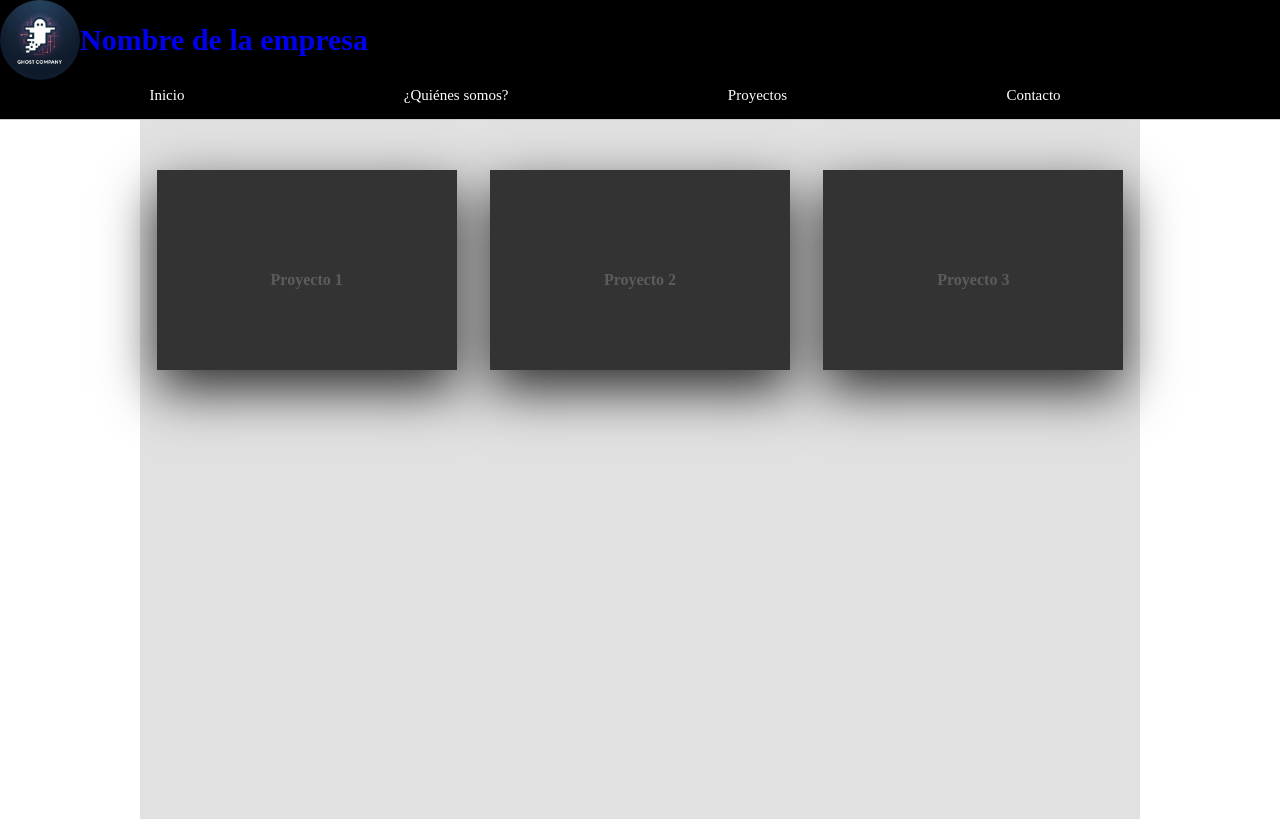
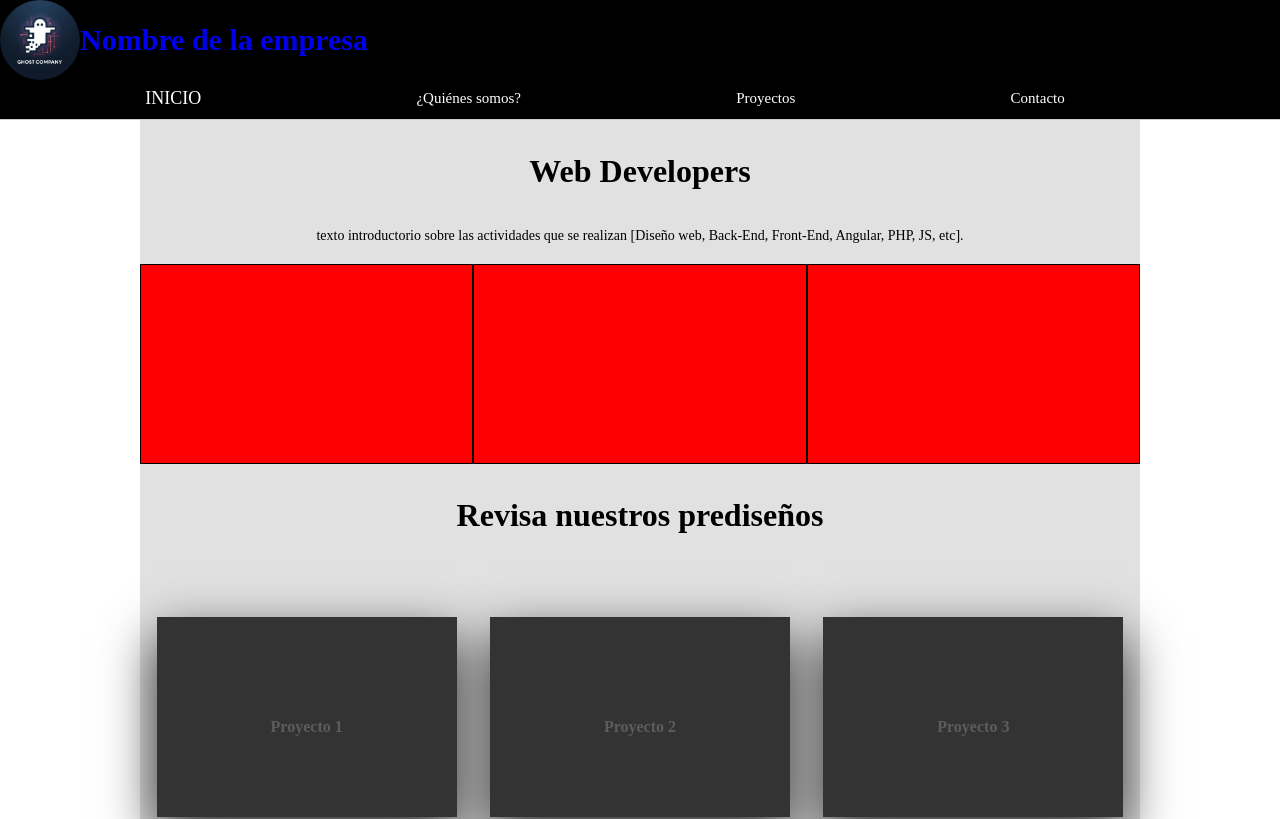
Before and after one commit to EliasMaldonadoMorelos/portafolio, an Angular app in the folder portafolio/: page /principal in a window 1280 px wide. Shown: the top 819 px of the page. Built offline with nearby package versions, Linux system fonts and the light colour scheme.

Commit message:
principal new components

```diff
--- a/portafolio/src/app/banner/banner.component.css
+++ b/portafolio/src/app/banner/banner.component.css
@@ -17,6 +17,7 @@
 .navbar ul li a {
     text-decoration: none;
     color: var(--blanco);
+    cursor: pointer;
 }
 @media (min-width:768px){
     .menu li {
--- a/portafolio/src/app/banner/banner.component.html
+++ b/portafolio/src/app/banner/banner.component.html
@@ -9,10 +9,10 @@
                     </a>
                 </div>
                 <ul class="menu">
-                    <li><a routerLink="/principal">Inicio</a></li>
-                    <li><a routerLink="/Quienes-Somos">¿Quiénes somos?</a></li>
-                    <li><a routerLink="/proyectos">Proyectos</a></li>
-                    <li><a routerLink="/contacto">Contacto</a></li>
+                    <li routerLinkActive ="active"><a routerLink="/principal">Inicio</a></li>
+                    <li routerLinkActive ="active"><a routerLink="/Quienes-Somos">¿Quiénes somos?</a></li>
+                    <li routerLinkActive ="active"><a routerLink="/proyectos">Proyectos</a></li>
+                    <li routerLinkActive ="active"><a routerLink="/contacto">Contacto</a></li>
                 </ul>
             </nav>
 
--- a/portafolio/src/app/footer/footer.component.css
+++ b/portafolio/src/app/footer/footer.component.css
@@ -11,4 +11,5 @@
 }
 .links li a, .Faqs li a{
     color: var(--blanco);
+    cursor: pointer;
 }
--- a/portafolio/src/app/principal/principal.component.css
+++ b/portafolio/src/app/principal/principal.component.css
@@ -3,19 +3,31 @@
     display: grid;
     justify-items: center;
     top: 5rem;
-    height: 0;
+    height: 45rem;
     row-gap: 1rem;
+}
+.container__cont span p{
+    font-size: 1.4rem;
 }
 .proyecto2{
     display: none;
 }
-
-  @media (min-width:768px){
+.container__first{
+    display: grid;
+}
+.container__first .article{
+    background-color: red;
+    border: 1px solid #000;
+}
+@media (min-width:768px){
     .container{
         width: 100rem;
         grid-template-columns: repeat(3,1fr);
     }
-    .container .article .proyecto.proyecto2{
+    .container__first{
+        grid-template-columns: repeat(3,1fr);
+    }
+    .article .proyecto.proyecto2{
         position: relative;
         background: var(--blanco);
         display: flex;
@@ -27,18 +39,18 @@
         transform: translateY(-20rem);
     }
 
-    .container .article:hover .proyecto.proyecto2{
+    .article:hover .proyecto.proyecto2{
         transform: translateY(0);
     }
 
-    .container .article .proyecto.proyecto2 .proyecto__contenido p, a{
+    .article .proyecto.proyecto2 .proyecto__contenido p, a{
         font-size: 1.2rem;
         margin: 0 ;
         padding: 0;
         color:var(--gris-oscuro);
     }
 
-    .container .article .proyecto.proyecto2 .proyecto__contenido a{
+    .article .proyecto.proyecto2 .proyecto__contenido a{
         text-decoration:none;
         color: var(--negro);
         box-sizing: border-box;
@@ -48,27 +60,27 @@
         display: inline-block;
     }
 
-    .container .article .proyecto.proyecto2 .proyecto__contenido a:hover{
+    .article .proyecto.proyecto2 .proyecto__contenido a:hover{
         background: var(--gris-oscuro) ;
         color: var(--blanco);
         box-shadow: inset 0px 0px 1rem rgba(0,0,0,0.5);
     }
-    .container .article .proyecto.proyecto1{
+    .article .proyecto.proyecto1{
         transform: translateY(0rem);
     }
-  }
-.container .article{
+}
+.article{
     position: relative;
     height: 20rem;
 }
 
-.container .article .proyecto{
+.article .proyecto{
     width:30rem;
     height: 20rem;
     transition:.4s;
 }
 
-.container .article .proyecto.proyecto1{
+.article .proyecto.proyecto1{
     position: relative;
     background: var(--gris-oscuro);
     display: flex;
@@ -78,7 +90,7 @@
     z-index: 1;
 }
 
-.container .article:hover .proyecto.proyecto1{
+.article:hover .proyecto.proyecto1{
     transform: translateY(0);
     box-shadow:
     inset 0 0 6rem var(--blanco),
@@ -91,29 +103,29 @@
     10px 0 8rem var(--celeste-pastel);
 }
 
-.container .article .proyecto.proyecto1 .proyecto__contenido{
+.article .proyecto.proyecto1 .proyecto__contenido{
     opacity: .2;
     transition:  0.5s;
     text-align: center;
 }
 
-.container .article:hover .proyecto.proyecto1 .proyecto__contenido{
+.article:hover .proyecto.proyecto1 .proyecto__contenido{
     opacity: 1;
 }
 
-.container .article .proyecto.proyecto1 .proyecto__contenido i{
+.article .proyecto.proyecto1 .proyecto__contenido i{
     font-size: 1rem;
     color: var(--blanco);
     display: inline-block;
 
 }
 
-.container .article .proyecto.proyecto1 .proyecto__contenido h3{
+.article .proyecto.proyecto1 .proyecto__contenido h3{
     font-size: 1.6rem;
     color: var(--blanco);
     text-align: center;
 }
 
-.container .article .proyecto.proyecto1 .proyecto__contenido a{
+.article .proyecto.proyecto1 .proyecto__contenido a{
     transition: .5s;
 }
--- a/portafolio/src/app/principal/principal.component.html
+++ b/portafolio/src/app/principal/principal.component.html
@@ -1,7 +1,17 @@
 <script src="https://kit.fontawesome.com/95a02bd20d.js"></script>
 
 <main class="container__main">
+   <h3 class="text-center">Web Developers</h3>
 
+   <div class="container__cont">
+      <span><p class="text-center">texto introductorio sobre las actividades que se realizan [Diseño web, Back-End, Front-End, Angular, PHP, JS, etc].</p></span>
+      <div class="container__first">
+         <article class="article"></article>
+         <article class="article"></article>
+         <article class="article"></article>
+      </div>
+   </div>
+   <h3 class="text-center">Revisa nuestros prediseños</h3>
    <div class="container">
       <article class="article">
          <div class="proyecto proyecto1">
@@ -13,7 +23,7 @@
          <div class="proyecto proyecto2">
             <div class="proyecto__contenido">
                <p> Lorem ipsum dolor sit amet consectetur adipisicing elit. Unde ab repudiandae, explicabo voluptate et hic cum ratione a. Officia delectus illum perferendis maiores quia molestias vitae fugiat aspernatur alias corporis?</p>
-            <a href="#" type="button">Read More</a>
+               <a href="#" type="button">Leer Más</a>
             </div>
          </div>
       </article>
@@ -28,7 +38,7 @@
          <div class="proyecto proyecto2">
             <div class="proyecto__contenido">
                <p> Lorem ipsum dolor sit amet consectetur adipisicing elit. Unde ab repudiandae, explicabo voluptate et hic cum ratione a. Officia delectus illum perferendis maiores quia molestias vitae fugiat aspernatur alias corporis?</p>
-            <a href="#" type="button">Read More</a>
+               <a href="#" type="button">Leer Más</a>
             </div>
          </div>
       </article>
@@ -43,11 +53,11 @@
          <div class="proyecto proyecto2">
             <div class="proyecto__contenido">
                <p> Lorem ipsum dolor sit amet consectetur adipisicing elit. Unde ab repudiandae, explicabo voluptate et hic cum ratione a. Officia delectus illum perferendis maiores quia molestias vitae fugiat aspernatur alias corporis?</p>
-            <a href="#" type="button">Read More</a>
+               <a href="#" type="button">Leer Más</a>
             </div>
          </div>
       </article>
 
    </div>
-
+   <h3 class="text-center">Entra en contacto con nosotros para la creación de tu pagina web desde 0</h3>
 </main>
--- a/portafolio/src/css/styles.css
+++ b/portafolio/src/css/styles.css
@@ -17,7 +17,6 @@ html{
 }
 app-principal{
     display: grid;
-    height: 100rem;
 }
 *, *:before, *:after{
     box-sizing: inherit;
@@ -31,6 +30,10 @@ body{
 a {
     text-decoration: none;
 }
+.active{
+    font-size: 1.8rem;
+    text-transform: uppercase;
+}
 h1,h2,h3,h4 {
     line-height: 1.2;
 }
@@ -42,11 +45,12 @@ h4{font-size: 2.8rem;}
     max-width: 120rem;
     margin: 0 auto;
     background-color: var(--gris);
-    display: grid;
 }
+
 /* Utilidades */
 .text-center{text-align: center;}
 .dp_grid{display: grid;}
+
 /* Header */
 .bar__logo{
     display: flex;
```
Lines whose indentation alone changed are shown as unchanged.
